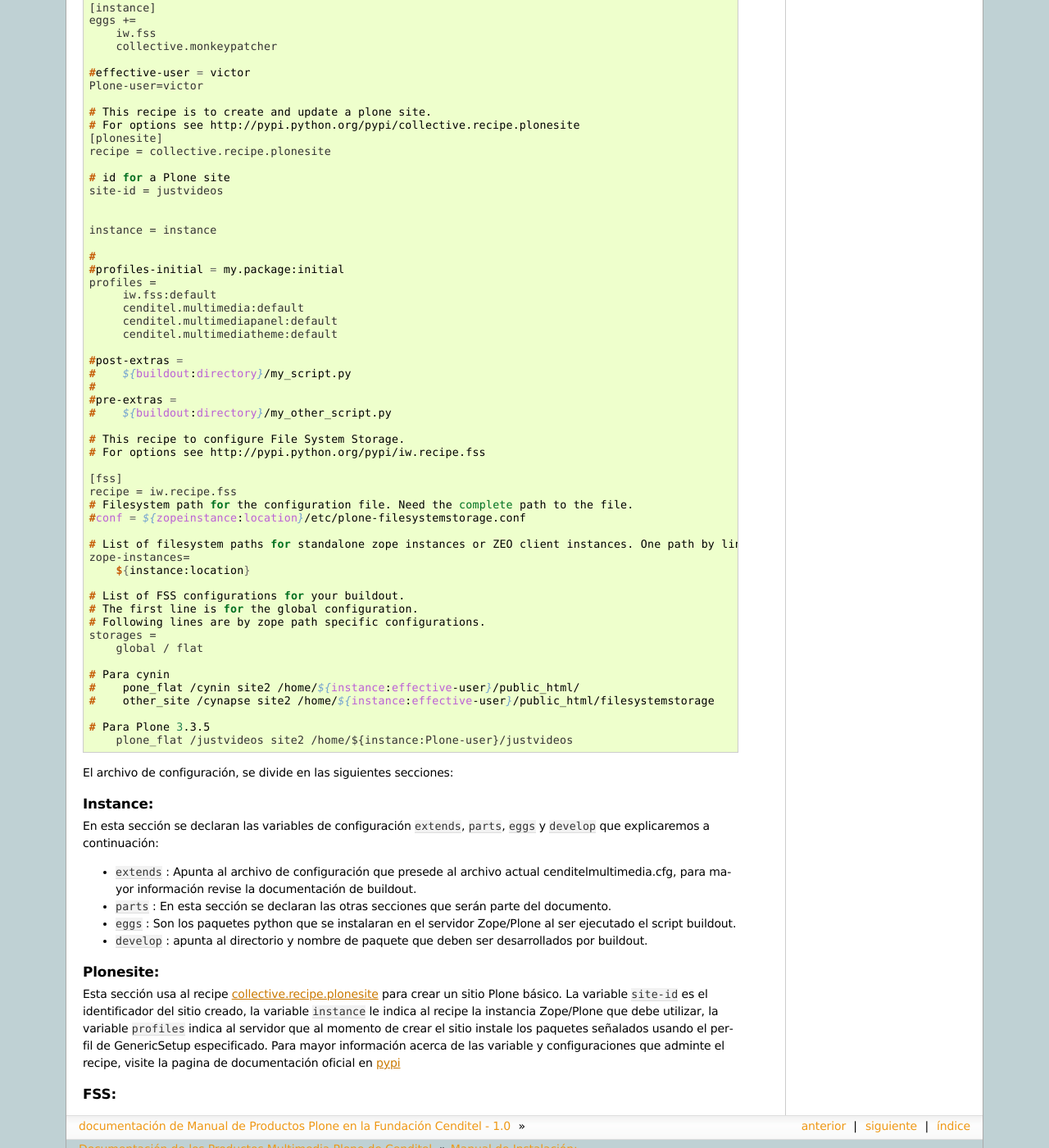
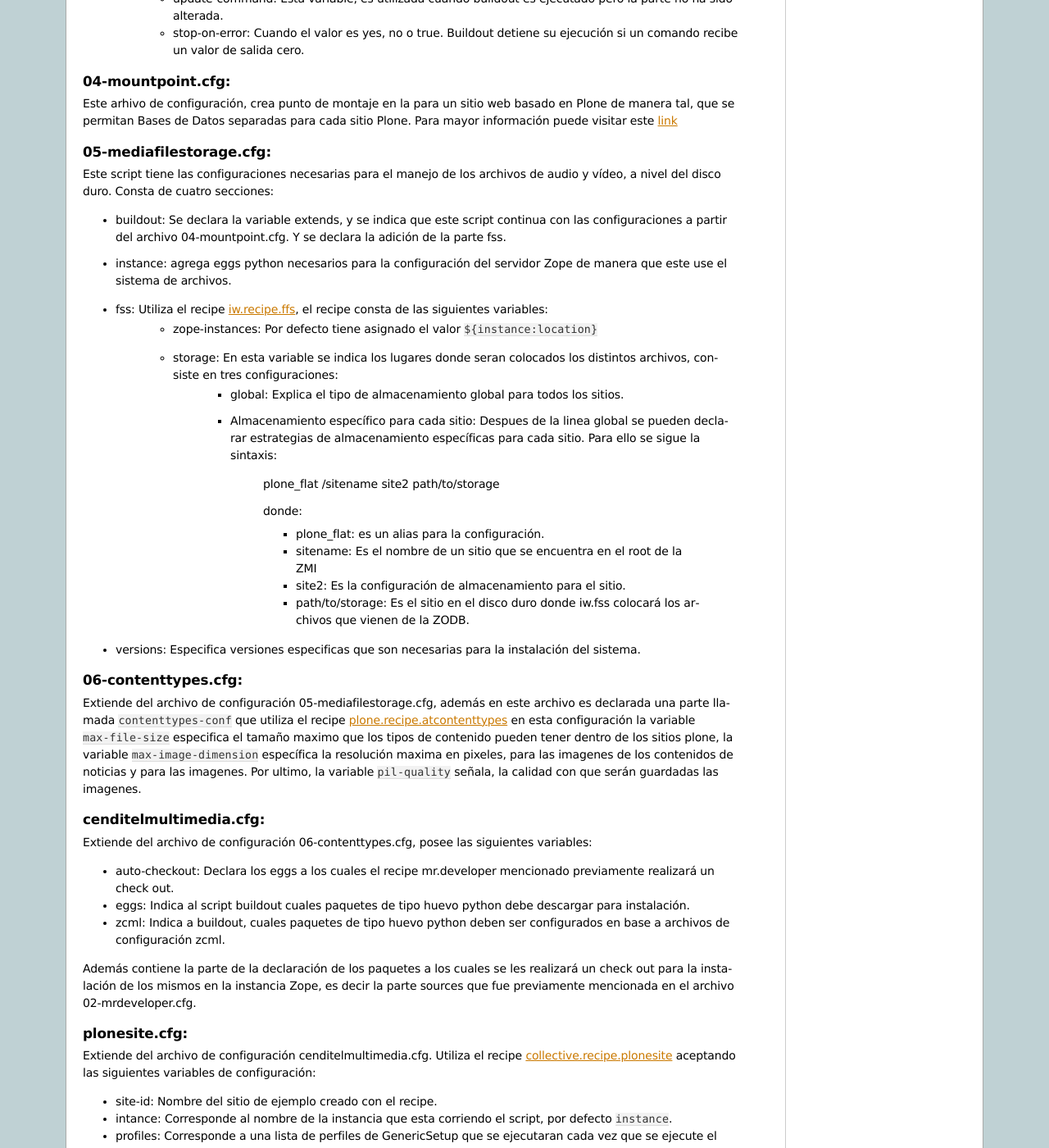
Before and after one commit to Cenditel/cenditel.docs, a Sphinx documentation site: the page built from source/multimedia/manual_de_instalacion.rst, in a window 1280 px wide and 1400 px high, scrolled down 2587 px. Shown: the whole window at 82% size. Built offline with Sphinx 7.4.7, drawn with Linux system fonts in a browser that asks for light colours; formulas are drawn with MathJax 3; pages that are not in the unit, such as notebooks, are missing from menus; some of the changed text lies outside the part shown.

Commit message:
Modificada estructura del documento, agregadas secciones para cada archivo de la estructura buildout.

```diff
--- a/source/multimedia/manual_de_instalacion.rst
+++ b/source/multimedia/manual_de_instalacion.rst
@@ -4,6 +4,15 @@
 
 Manual de Instalación:
 ----------------------
+
+El manual de Instalación del los productos cenditel.audio y cenditel.video cuenta basicamente con dos partes:
+
+* Instalación en Instancias Zope Plone 3.3.5
+* Instalación en Instancias Cyn.in 3.1.3
+
+
+Primera parte:
+--------------
 
 Para instalar el producto cenditel.multimedia usted necesita solventar las
 siguientes dependencias en su instancia Plone/Zope:
@@ -13,20 +22,25 @@ siguientes dependencias en su instancia Plone/Zope:
 
 A continuación veremos los pasos necesarios para replicar el ambiente de desarrollo:
 
-
 Primer Paso:
 ^^^^^^^^^^^^
-Descargar de la pagina Web del Proyecto el script de instalación buildout que le permitirá configurar un sitio demostrativo.
+Descargar de la pagina Web del Proyecto el script de instalación buildout que le permitira configurar un sitio demostrativo.
 Para realizar la descarga proceda en un terminal con los siguientes comandos:
 
 .. code-block:: console
 
     usuario@equipo:~$ mkdir buildouts
     usuario@equipo:~$ cd buildouts
-    usuario@equipo:~/buildouts$ svn co http://plataforma.cenditel.gob.ve/svn/plataforma/proyectosInstitucionales/renasen/cenditel.multimedia/buildout/plone/3.3/ cenditelmultimedia
-    usuario@equipo:~/buildouts$ cd cenditelmultimedia
+    usuario@equipo:~/buildouts$ svn co http://plataforma.cenditel.gob.ve/svn/plataforma/proyectosInstitucionales/renasen/cenditel.multimedia/buildout/plone/3.3/ plone.cenditel.multimedia
+    usuario@equipo:~/buildouts$ cd plone.cenditel.multimedia
     usuario@equipo:~/buildouts/cenditelmultimedia$ ls
-    bootstrap.py  buildout.cfg  cenditelmultimedia.cfg  contenttypes.cfg  dumped-versions.cfg  dumpedversions.cfg  prerequemients.cfg  versions.cfg
+    00-varibles.cfg           06-contenttypes.cfg     plonesite.cfg
+    01-dumpedversions.cfg     bootstrap.py            products
+    02-mrdeveloper.cfg        buildout.cfg            src
+    03-prerequemients.cfg     cenditelmultimedia.cfg  templates
+    04-mountpoint.cfg         dumped-versions.cfg     versions.cfg
+    05-mediafilesstorage.cfg  etc
+
 
 El primer comando es el encargado de crear un directorio para nuestros proyectos
 buildout, el segundo comando abre dicho directorio pero la magia realmente se encuentra
@@ -46,38 +60,161 @@ ambiente de desarrollo buildout para sitios Web basados en Zope/Plone
 buildout.cfg:
 """""""""""""
 
-Archivo de configuración que posee las características necesarias para la construcción
+Archivo de configuración que posee las caracteristicas necesarias para la construcción
 de un sitio Web basado basíco en el sistema manejador de contenidos Plone.
+
+00-varibles.cfg
+"""""""""""""""
+
+Como su nombre lo indica, contiene las variables a ser utilizadas por el sistema
+de instalación buildout para la reconstrucción del sitio de pruebas.
+
+Se divide en cuatro partes:
+
+* buildout: Posee la definición de las variables de extensión del producto al momento de ser ejecutado el script, es decir indica el orden de ejecución, para eso usa la variable ``extends=``, además declara la variable ``site-id`` con un nombre de sitio que va a ser usado más adelante.
+
+* zopeserver: Contiene configuraciones referentes al servidor de aplicaciones Zope.
+    * La primera variable de esta parte es la variable ``user`` que indica el nombre de usuario y contraseña del usuario admin del servidor con las configuraciones por defecto.
+    * La segunda variable ``effective-user`` corresponde al usuario unix del servidor.
+    * La tercera variable ``host`` es una variable correspondiente a la dirección IP del servidor Web.
+    * La cuarta variable ``debug-mode`` indica si el servidor se encuentra en modo de depuración, por defecto se encuentra en off.
+    * La quinta variable, ``verbose-security`` indica si se presentan informes detallados de la seguridad, por defecto se encuentra en off.
+
+* hosts: Contiene las distintas variables de conexión al servidor de producción.
+    * Variable ``http-address``, corresponde a la dirección del Servidor Web Zope.
+    * Variable ``ftp-address``, corresponde a la dirección del Servidor FTP de Zope.
+    * Variable ``webdav-address``, corresponde a la dirección del Servidor WebDav de Zope
+    * Variable ``dns``, nombre del dominio producción o la direccion IP
+    * Variable ``user``, corresponde al usurio de servicios ssh que se conectara al Hosting del servidor.
+    * Variable ``password``, corresponde a la contraseña del servicio ssh para conectarse al Hosting de servidor
+
+* ports: Contiene las variable de los distintos puertos para los diferentes servicios.
+    * Variable ``http-address``, contiene el puerto de entrada a la aplicación http.
+    * Variable ``ftp-address``, contiene el puerto de entrada a la aplicación mediante ftp.
+    * Variable ``webdav-address``, contiene el puerto de entrada a la aplicación mediante servicios WebDAV.
+
+01-dumpedversions.cfg:
+""""""""""""""""""""""
+Contiene el recipe `buildout.dumppickedversions <http://pypi.python.org/pypi/buildout.dumppickedversions>`_ el cual crea al archivo dumped-versions.cfg
+que contiene la lista de productos instalados y sus respectivas versiones. Se actualiza cada vez que se ejecuta buildout.
+
+02-mrdeveloper.cfg:
+"""""""""""""""""""
+Consta de la sección buildout y la sección sources, en la primera es declarada la variable ``extends`` que
+permite la extención de las configuraciones a partir del archivo 01-dumpedversions.cfg. Por otro lado
+agrega la extensión para buildout `mr.developer <http://pypi.python.org/pypi/mr.developer>`_
+
+El recipe mr.developer admite las siguientes variables de configuración:
+
+* sources-dir: Indica el directorio donde seran descargados los distintos productos, por defecto es ``src``.
+* sources: Indica el nombre de la sección donde serán indicados los paquetes a descargar.
+* always-check: Especifica el nombre de los archivos a los cuales siempre que buildout se ejecute se le realizará check out.
+* auto-checkout: Especifica el nombre de los archivos a los cuales siempre que buildout se ejecute se le realizará check out.
+
+Por otro lado, la sección sources se encuentra vacia porque aún no es necesaria su utilización.
+
+03-prerequemients.cfg:
+""""""""""""""""""""""
+
+Este Script cuenta de las siguientes partes: pre-requemients, make-fss-directory, vhost-nginx, mime-types-nginx, config-nginx.
+
+* pre-requemients: Usa el recipe `plone.recipe.command <http://pypi.python.org/pypi/plone.recipe.command>`_ el cual es utilizado para lanzar el comando de instalación necesario para instalar nginx y ffmpeg, mediante la variable ``command``.
+* make-fss-directory: Usa el recipe `plone.recipe.command <http://pypi.python.org/pypi/plone.recipe.command>`_ , con el cual se crean los directorios necesarios para el producto `File Sistem Storage <http://plone.org/products/filesystemstorage>`_ y para la creación de archivos de configuración del servidor nginx. Además de los comandos lanzados con ``command`` utiliza las siguientes variables:
+    * update-command: Esta variable, es utilizada cuando buildout es ejecutado pero la parte no ha sido alterada.
+    * stop-on-error: Cuando el valor es yes, no o true. Buildout detiene su ejecución si un comando recibe un valor de salida cero.
+* vhost-nginx: Usa el recipe `collective.recipe.template <http://pypi.python.org/pypi/collective.recipe.template>`_, mediante este, se crea una template de ejemplo que va a ser utilizada por el servidor nginx para realizar el servicio de streaming.
+* mime-types-nginx: Usa el recipe `collective.recipe.template <http://pypi.python.org/pypi/collective.recipe.template>`_ para crear un archivo de configuración de mimetypes para el servidor web nginx.
+* config-nginx: Usa el recipe `plone.recipe.command <http://pypi.python.org/pypi/plone.recipe.command>`_ y con los comandos, crea enlaces simbolicos, verifica la configuración del servidor web nginx y además recarga la configuración.
+    * update-command: Esta variable, es utilizada cuando buildout es ejecutado pero la parte no ha sido alterada.
+    * stop-on-error: Cuando el valor es yes, no o true. Buildout detiene su ejecución si un comando recibe un valor de salida cero.
+
+04-mountpoint.cfg:
+""""""""""""""""""
+
+Este arhivo de configuración, crea punto de montaje en la para un sitio web basado en Plone de manera tal,
+que se permitan Bases de Datos separadas para cada sitio Plone. Para mayor información puede visitar este `link <http://plone.org/documentation/kb/multiple-plone-sites-per-zope-instance-using-separate-data-fs-files-for-each-one>`_
+
+
+05-mediafilestorage.cfg:
+""""""""""""""""""""""""
+
+Este script tiene las configuraciones necesarias para el manejo de los archivos de audio y vídeo, a
+nivel del disco duro. Consta de cuatro secciones:
+
+* buildout: Se declara la variable extends, y se indica que este script continua con las configuraciones a partir del archivo 04-mountpoint.cfg. Y se declara la adición de la parte fss.
+
+* instance: agrega eggs python necesarios para la configuración del servidor Zope de manera que este use el sistema de archivos.
+
+* fss: Utiliza el recipe `iw.recipe.ffs <http://pypi.python.org/pypi/iw.recipe.fss>`_, el recipe consta de las siguientes variables:
+    * zope-instances: Por defecto tiene asignado el valor ``${instance:location}``
+    * storage: En esta variable se indica los lugares donde seran colocados los distintos archivos, consiste en tres configuraciones:
+        * global: Explica el tipo de almacenamiento global para todos los sitios.
+        * Almacenamiento específico para cada sitio: Despues de la linea global se pueden declarar estrategias de almacenamiento específicas para cada sitio. Para ello se sigue la sintaxis:
+
+             plone_flat /sitename site2 path/to/storage
+
+             donde:
+
+             * plone_flat: es un alias para la configuración.
+             * sitename: Es el nombre de un sitio que se encuentra en el root de la ZMI
+             * site2: Es la configuración de almacenamiento para el sitio.
+             * path/to/storage: Es el sitio en el disco duro donde iw.fss colocará los archivos que vienen de la ZODB.
+
+* versions: Especifica versiones especificas que son necesarias para la instalación del sistema.
+
+06-contenttypes.cfg:
+""""""""""""""""""""
+
+Extiende del archivo de configuración 05-mediafilestorage.cfg, además en este archivo es declarada una parte llamada ``contenttypes-conf``
+que utiliza el recipe `plone.recipe.atcontenttypes <http://pypi.python.org/pypi/plone.recipe.atcontenttypes>`_ en esta configuración
+la variable ``max-file-size`` especifica el tamaño maximo que los tipos de contenido  pueden tener dentro de los sitios plone, la variable ``max-image-dimension``
+específica la resolución maxima en pixeles, para las imagenes de los contenidos de noticias y para las imagenes. Por ultimo,
+la variable ``pil-quality`` señala, la calidad con que serán guardadas las imagenes.
+
 
 cenditelmultimedia.cfg:
 """""""""""""""""""""""
 
-Posee las configuraciones del Producto File System Storage para Plone, usando
-el recipe de configuración `iw.recipe.ffs <http://pypi.python.org/pypi/iw.recipe.fss>`_, para un sitio llamado ``justvideos``
-que es creado en otra sección usando el recipe `collective.recipe.plonesite <http://pypi.python.org/pypi/collective.recipe.plonesite>`_  el cual instala
-los productos vinculados al desarrollo que serán mencionados más adelante
+Extiende del archivo de configuración 06-contenttypes.cfg, posee las siguientes variables:
 
-contenttypes.cfg:
-"""""""""""""""""
-Utiliza el recipe buildout `plone.recipe.atcontenttypes <http://pypi.python.org/pypi/plone.recipe.atcontenttypes>`_ para limitar el tamaño máximo
-de los tipos de contenido ATImage, ATFile y ATNewsItem; además de la calidad de imagen de los ATImage.
+* auto-checkout: Declara los eggs a los cuales el recipe mr.developer mencionado previamente realizará un check out.
+* eggs: Indica al script buildout cuales paquetes de tipo huevo python debe descargar para instalación.
+* zcml: Indica a buildout, cuales paquetes de tipo huevo python deben ser configurados en base a archivos de configuración zcml.
 
-dumped-versions.cfg:
-""""""""""""""""""""
-Recibe los valores de versión de las dependencias instaladas por los distintos recipes.
-Es creado usando el recipe ``buildout.dumppickedversions``
+Además contiene la parte de la declaración de los paquetes a los cuales se les realizará un check out para la instalación de los mismos
+en la instancia Zope, es decir la parte sources que fue previamente mencionada en el archivo 02-mrdeveloper.cfg.
 
-dumpedversions.cfg:
-"""""""""""""""""""
-Contiene el recipe `buildout.dumppickedversions <http://pypi.python.org/pypi/buildout.dumppickedversions>`_ el cual crea al archivo dumped-versions.cfg
+plonesite.cfg:
+""""""""""""""
 
-prerequemients.cfg:
-"""""""""""""""""""
-Usa al recipe `plone.recipe.command <http://pypi.python.org/pypi/plone.recipe.command>`_ para crear directorios necesarios para el producto `File Sistem Storage <http://plone.org/products/filesystemstorage>`_
+Extiende del archivo de configuración cenditelmultimedia.cfg. Utiliza el recipe `collective.recipe.plonesite <http://pypi.python.org/pypi/collective.recipe.plonesite>`_
+aceptando las siguientes variables de configuración:
 
-versions.cfg:
-"""""""""""""
+* site-id: Nombre del sitio de ejemplo creado con el recipe.
+* intance: Corresponde al nombre de la instancia que esta corriendo el script, por defecto ``instance``.
+* profiles: Corresponde a una lista de perfiles de GenericSetup que se ejecutaran cada vez que se ejecute el script buildout.
 
+templates:
+""""""""""
+
+Este directorio contiene modelos de archivos de configuración que son modificados en base
+a las variables declaradas en el archivo 00-variables.cfg, permitiendo replicar configuraciones para el servidor nginx.
+
+products:
+"""""""""
+
+Corresponde al directorio products creado por bootstrap.py.
+
+src:
+""""
+
+Es el directorio de instalación donde serán colocados los archivos en desarrollo. En este caso, el recipe
+mr.developer coloca aquí dichos archivos.
+
+etc:
+""""
+
+En este directorio, son colocados los archivos de salida generados a partir del recipe de `collective.recipe.template <http://pypi.python.org/pypi/collective.recipe.template>`_
 
 Segundo paso:
 ^^^^^^^^^^^^^
@@ -120,132 +257,10 @@ archivo bootstrap.py; el cual nos dará una salida como:
 
 Tercer Paso:
 ^^^^^^^^^^^^
-Luego, nos dirigimos al directorio src que acaba de ser creado, y realizamos la
-descarga de los productos que serán utilizados usando los siguientes comandos:
 
 .. code-block:: console
 
-    usuario@equipo:~/buildouts$ svn co http://plataforma.cenditel.gob.ve/browser/proyectosInstitucionales/renasen/cenditel.multimedia/trunk cenditel.multimedia
-    usuario@equipo:~/buildouts$ svn co http://plataforma.cenditel.gob.ve/browser/proyectosInstitucionales/renasen/cenditel.multimediapanel/trunk cenditel.multimediapanel
-    usuario@equipo:~/buildouts$ svn co http://plataforma.cenditel.gob.ve/browser/proyectosInstitucionales/renasen/cenditel.multimediaplayertheme/trunk cenditel.multimediaplayertheme
+    usuario@equipo:~/buildouts/cenditelmultimedia$ ./bin/buildout -vc plonesite.cfg
 
-A continuación, podemos proceder a realizar la instalación del sitio de demostración.
-Para eso, ejecutaremos el siguiente comando.
-
-.. code-block:: console
-
-    usuario@equipo:~/buildouts/cenditelmultimedia$ ./bin/buildout -vc cenditelmultimedia.cfg
-
-El comando, lee el archivo de configuración ``cenditelmultimedia.cfg``, que se puede leer a continuación:
-
-.. code-block:: console
-
-    # Buildout Configuration File for cenditel.multimedia
-    [buildout]
-
-    extends = contenttypes.cfg
-    parts +=
-        plonesite
-        fss
-
-
-    ############################################
-    # Eggs
-    #
-    eggs += cenditel.multimedia
-            cenditel.multimediapanel
-            cenditel.multimediaplayertheme
-
-
-    zcml +=
-
-    ############################################
-    # Development Eggs
-    #
-    develop += src/cenditel.multimedia
-               src/cenditel.multimediapanel
-               src/cenditel.multimediaplayertheme
-
-    [instance]
-    eggs +=
-        iw.fss
-        collective.monkeypatcher
-
-    #effective-user = victor
-    Plone-user=victor
-
-    # This recipe is to create and update a plone site.
-    # For options see http://pypi.python.org/pypi/collective.recipe.plonesite
-    [plonesite]
-    recipe = collective.recipe.plonesite
-
-    # id for a Plone site
-    site-id = justvideos
-
-
-    instance = instance
-
-    #
-    #profiles-initial = my.package:initial
-    profiles =
-         iw.fss:default
-         cenditel.multimedia:default
-         cenditel.multimediapanel:default
-         cenditel.multimediatheme:default
-
-    #post-extras =
-    #    ${buildout:directory}/my_script.py
-    #
-    #pre-extras =
-    #    ${buildout:directory}/my_other_script.py
-
-    # This recipe to configure File System Storage.
-    # For options see http://pypi.python.org/pypi/iw.recipe.fss
-
-    [fss]
-    recipe = iw.recipe.fss
-    # Filesystem path for the configuration file. Need the complete path to the file.
-    #conf = ${zopeinstance:location}/etc/plone-filesystemstorage.conf
-
-    # List of filesystem paths for standalone zope instances or ZEO client instances. One path by line.
-    zope-instances=
-        ${instance:location}
-
-    # List of FSS configurations for your buildout.
-    # The first line is for the global configuration.
-    # Following lines are by zope path specific configurations.
-    storages =
-        global / flat
-
-    # Para cynin
-    #    pone_flat /cynin site2 /home/${instance:effective-user}/public_html/
-    #    other_site /cynapse site2 /home/${instance:effective-user}/public_html/filesystemstorage
-
-    # Para Plone 3.3.5
-        plone_flat /justvideos site2 /home/${instance:Plone-user}/justvideos
-
-El archivo de configuración, se divide en las siguientes secciones:
-
-Instance:
-"""""""""
-En esta sección se declaran las variables de configuración ``extends``, ``parts``, ``eggs`` y ``develop`` que explicaremos a continuación:
-
-* ``extends`` : Apunta al archivo de configuración que presede al archivo actual cenditelmultimedia.cfg, para mayor información revise la documentación de buildout.
-* ``parts`` : En esta sección se declaran las otras secciones que serán parte del documento.
-* ``eggs`` : Son los paquetes python que se instalaran en el servidor Zope/Plone al ser ejecutado el script buildout.
-* ``develop`` : apunta al directorio y nombre de paquete que deben ser desarrollados por buildout.
-
-
-Plonesite:
-""""""""""
-Esta sección usa al recipe `collective.recipe.plonesite <http://pypi.python.org/pypi/collective.recipe.plonesite>`_
-para crear un sitio Plone básico. La variable ``site-id`` es el identificador del
-sitio creado, la variable ``instance`` le indica al recipe la instancia Zope/Plone
-que debe utilizar, la variable ``profiles`` indica al servidor que al momento de
-crear el sitio instale los paquetes señalados usando el perfil de GenericSetup especificado.
-Para mayor información acerca de las variable y configuraciones que adminte el recipe,
-visite la pagina de documentación oficial en `pypi <http://pypi.python.org/pypi/collective.recipe.plonesite>`_
-
-
-FSS:
-""""
+Al realizar esto, buildout ejecutará las configuraciones necesarias en el sitio para instalar los productos. A continuación vamos a ver
+como configurar el resto de la aplicación.
```
Also changed, not shown: other parts of source/multimedia/manual_de_instalacion.rst (+3 -3 lines).
